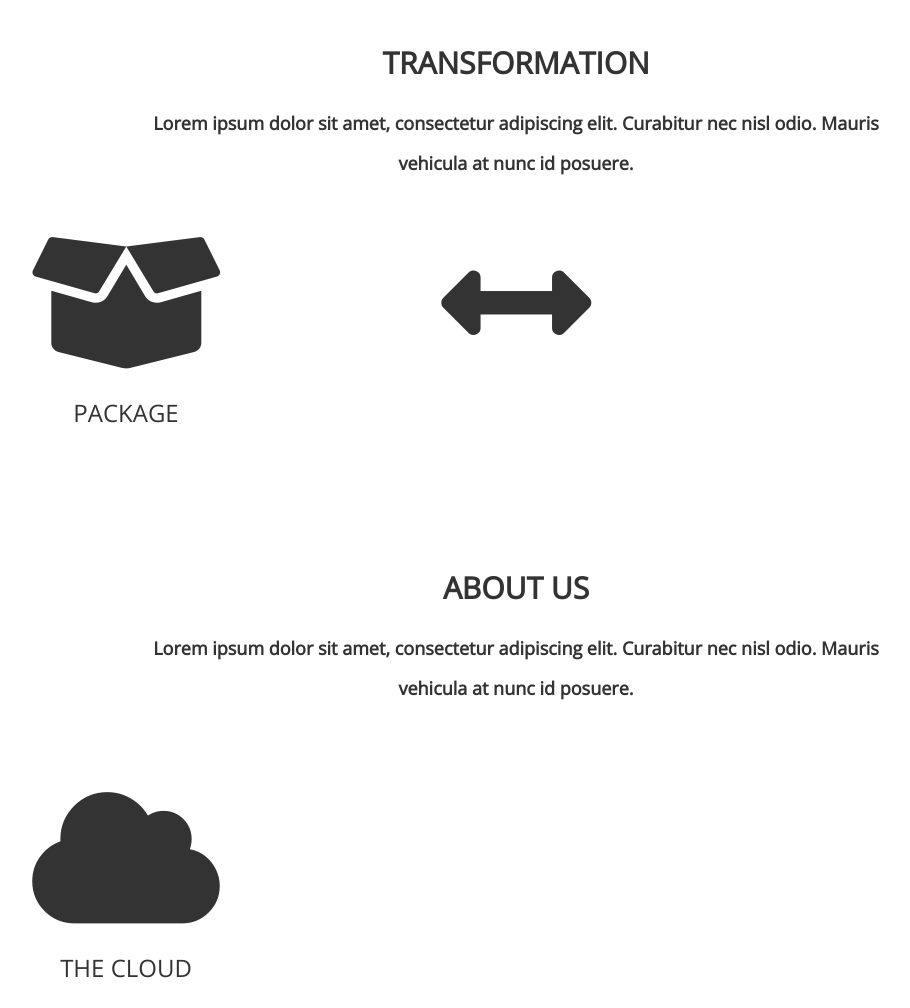
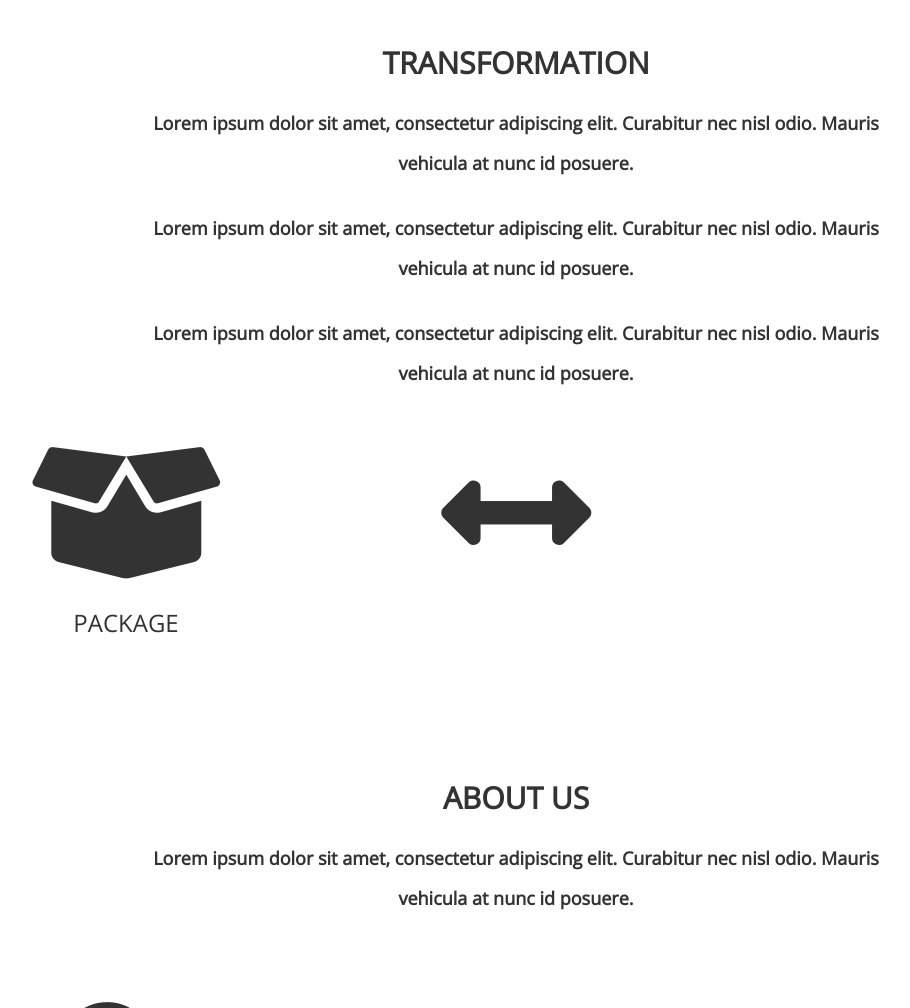
Before and after one commit to kagdelwarsejal/AWS-, a plain HTML site: page index.html in a window 1280 px wide. Shown: the part 1317-2325 px from the top of the page, without its empty margins (124-1034 px from the left). Drawn offline with nearby package versions, Linux system fonts and the light colour scheme.

Commit message:
Update index.html

```diff
--- a/index.html
+++ b/index.html
@@ -134,6 +134,18 @@
                             Curabitur nec nisl odio. Mauris vehicula at nunc id posuere.
                         </strong>
                     </h4>
+                     <h4>
+                        <strong>
+                            Lorem ipsum dolor sit amet, consectetur adipiscing elit.
+                            Curabitur nec nisl odio. Mauris vehicula at nunc id posuere.
+                        </strong>
+                    </h4>
+                     <h4>
+                        <strong>
+                            Lorem ipsum dolor sit amet, consectetur adipiscing elit.
+                            Curabitur nec nisl odio. Mauris vehicula at nunc id posuere.
+                        </strong>
+                    </h4>
                 </div>
             </div>
 
```
